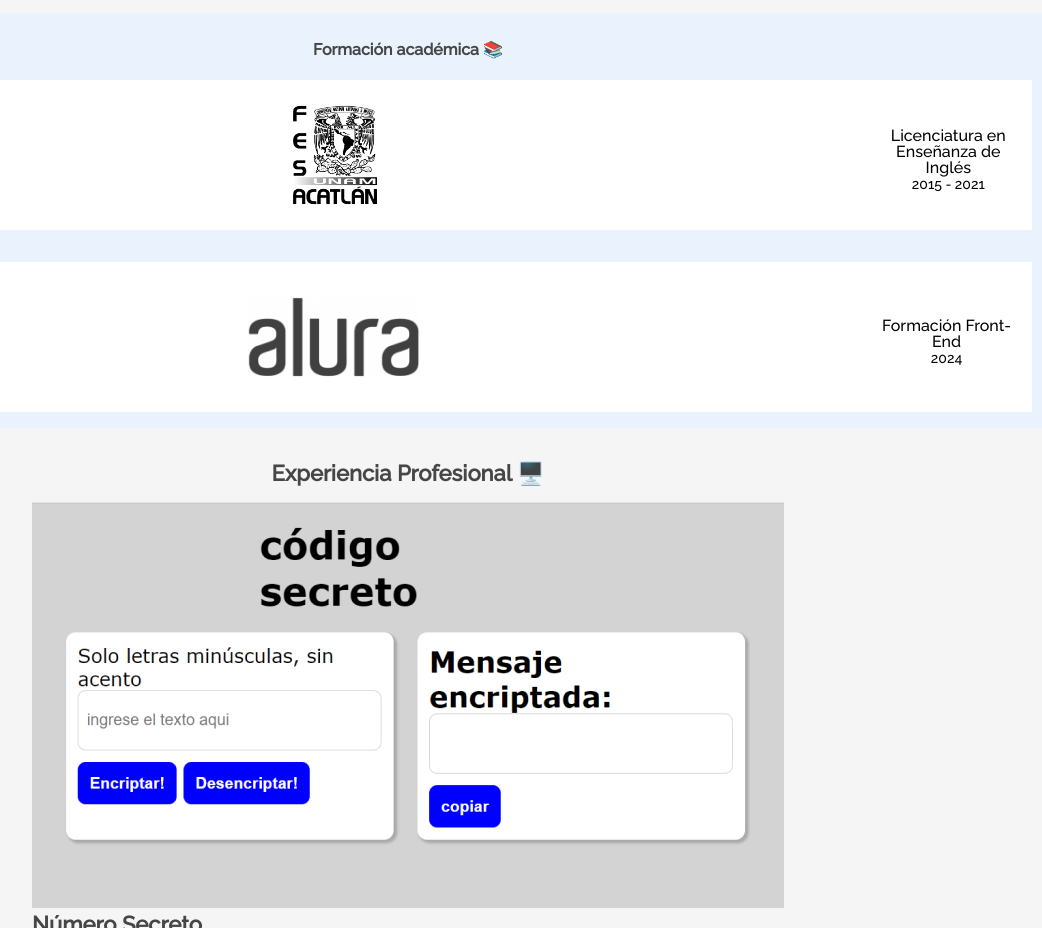
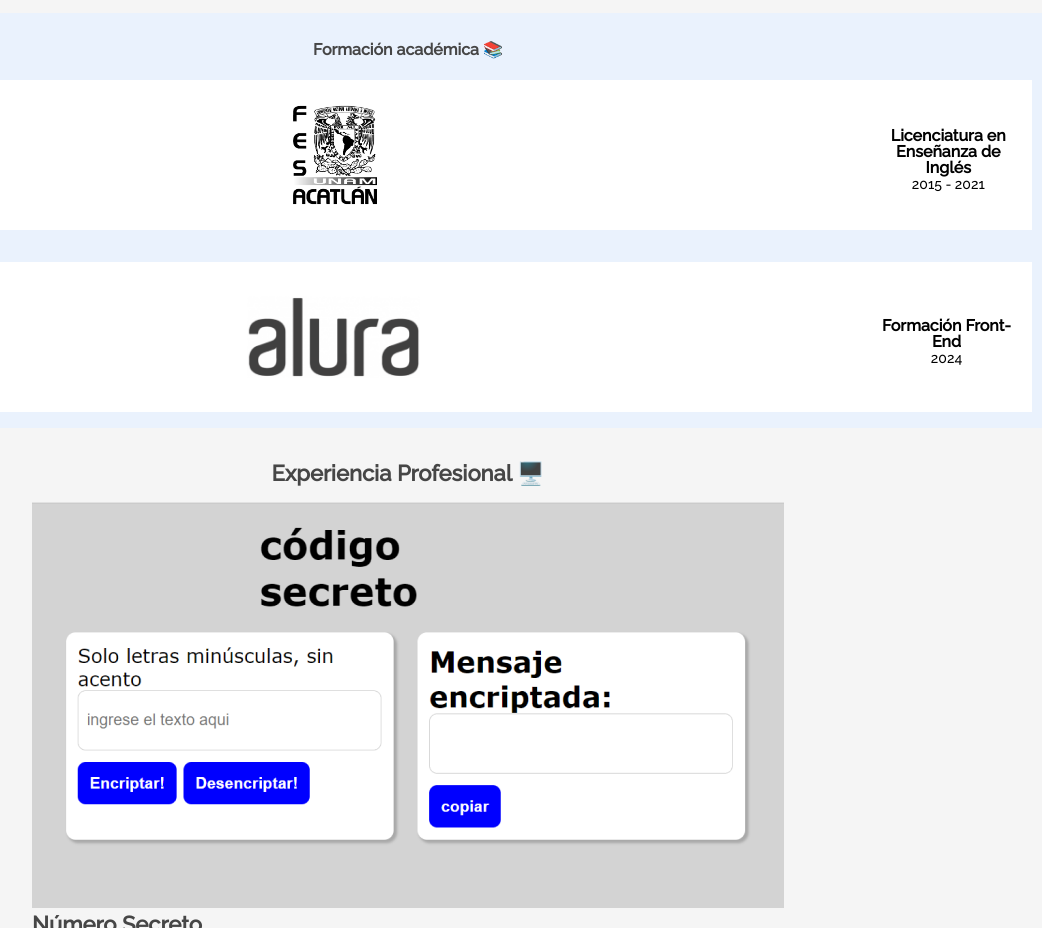
Before and after one commit to steaac9/Portafolio, a plain HTML site: page index.html in a window 1280 px wide. Shown: the part 1023-1951 px from the top of the page, without its empty margins (232-1274 px from the left). Drawn offline with Linux system fonts and the light colour scheme.

Commit message:
Negritas en Escuelas

```diff
--- a/index.html
+++ b/index.html
@@ -123,7 +123,7 @@
             <div class="box-formacion">
                 <img src="assets/fes_logo.png" alt="universidad1">
                 <div class="texto-container">
-                    <h3 class="texto-forma">Licenciatura en<br>Enseñanza de Inglés</h3>
+                    <h3 class="texto-forma" style="font-weight: bold;">Licenciatura en<br>Enseñanza de Inglés</h3>
                     <p class="texto-forma">2015 - 2021</p>
                 </div>
 
@@ -131,7 +131,7 @@
             <div class="box-formacion">
                 <img src="assets/alura_logo.png" alt="universidad2">
                 <div class="texto-container">
-                    <h3 class="texto-forma">Formación Front-End</h3>
+                    <h3 class="texto-forma" style="font-weight: bold;">Formación Front-End</h3>
                 <p class="texto-forma">2024</p>
                 </div>
             </div>
```
